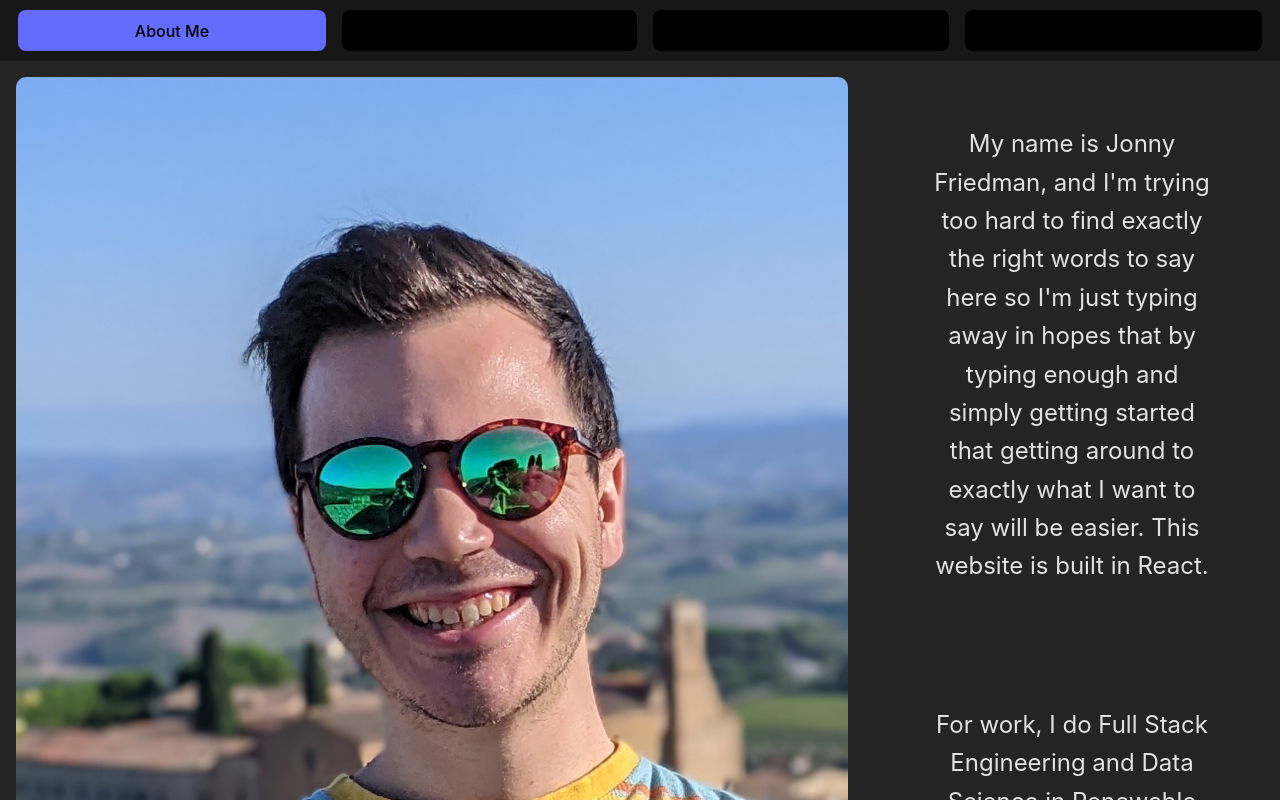
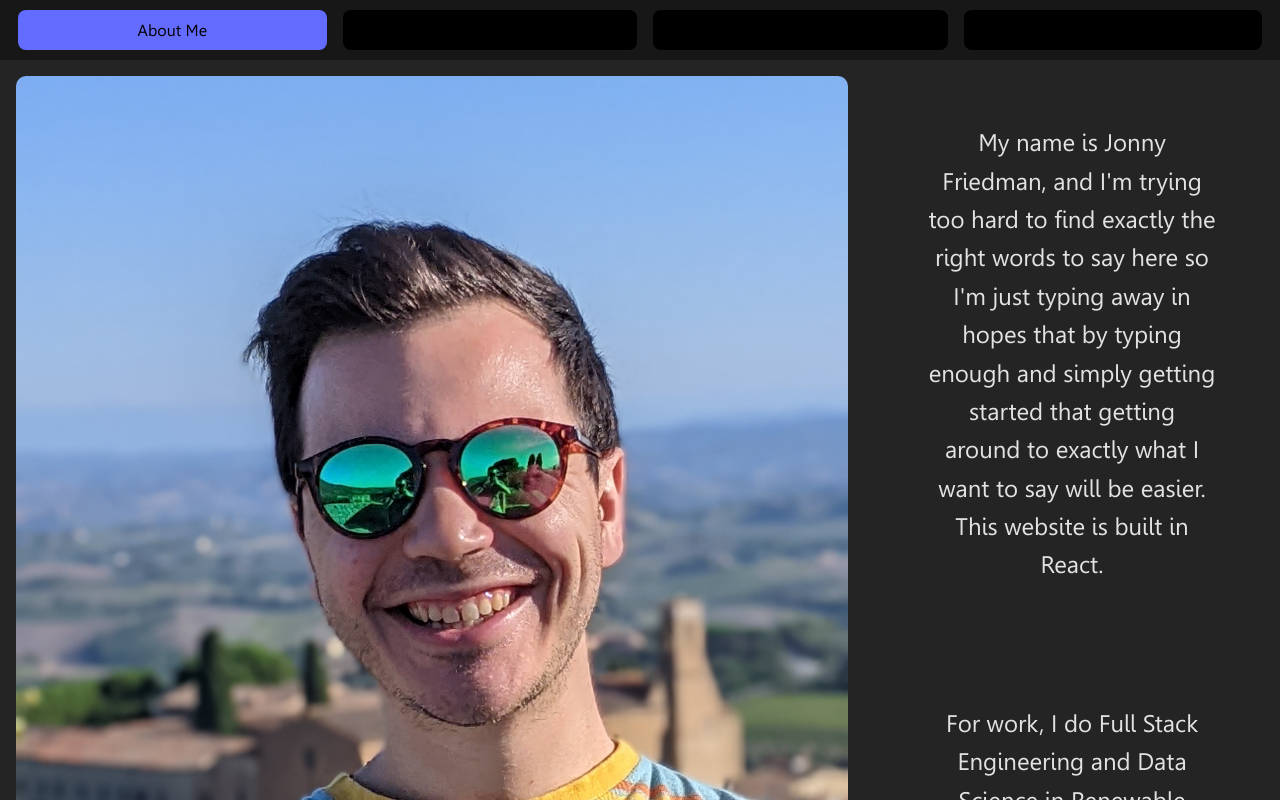
Before and after one commit to jsfriedman/jsfriedman.github.io, a React (Vite) app: page / in a window 1280 px wide. Shown: the top 800 px of the page. Built offline with nearby package versions, Linux system fonts and the light colour scheme.

Commit message:
added Leelawadee as font

```diff
--- a/src/index.css
+++ b/src/index.css
@@ -1,9 +1,9 @@
 :root {
-  font-family: Inter, system-ui, Avenir, Helvetica, Arial, sans-serif;
+  font-family: 'Leelawadee', Inter, system-ui, Avenir, Helvetica, Arial, sans-serif;
   line-height: 1.5;
   font-weight: 400;
 
-  color-scheme: light dark;
+  color-scheme: dark light;
   color: rgba(255, 255, 255, 0.87);
   background-color: #242424;
 
@@ -12,6 +12,13 @@
   -webkit-font-smoothing: antialiased;
   -moz-osx-font-smoothing: grayscale;
 }
+
+@font-face {
+  font-family: 'Leelawadee';
+  font-style: normal;
+  font-weight: normal;
+  src: local('Leelawadee'), url('./fonts/leelawad.woff') format('woff');
+  }
 
 a {
   font-weight: 500;
@@ -39,7 +46,6 @@ button {
   font-size: 1em;
   font-weight: 500;
   font-family: inherit;
-  /* background-color: #1a1a1a; */
   background-color: #000000;
   cursor: pointer;
   transition: border-color 0.25s;
@@ -53,19 +59,6 @@ button:focus-visible {
   outline: 4px auto -webkit-focus-ring-color;
 }
 
-/* @media (prefers-color-scheme: light) {
-  :root {
-    color: #213547;
-    background-color: #ffffff;
-  }
-  a:hover {
-    color: #747bff;
-  }
-  button {
-    background-color: #f9f9f9;
-  }
-} */
-
 li {
   text-align: left;
 }
```
Also changed, not shown: src/fonts/leelawad.woff (added).
